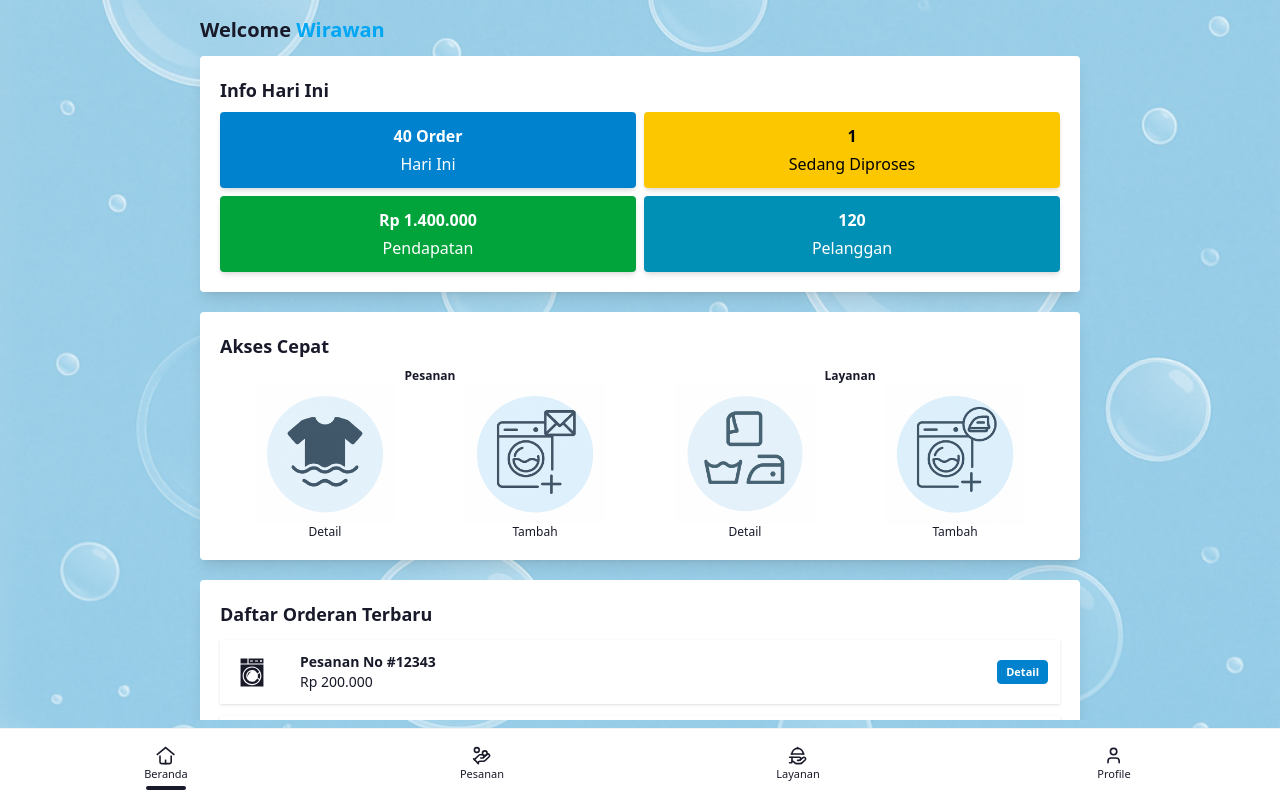
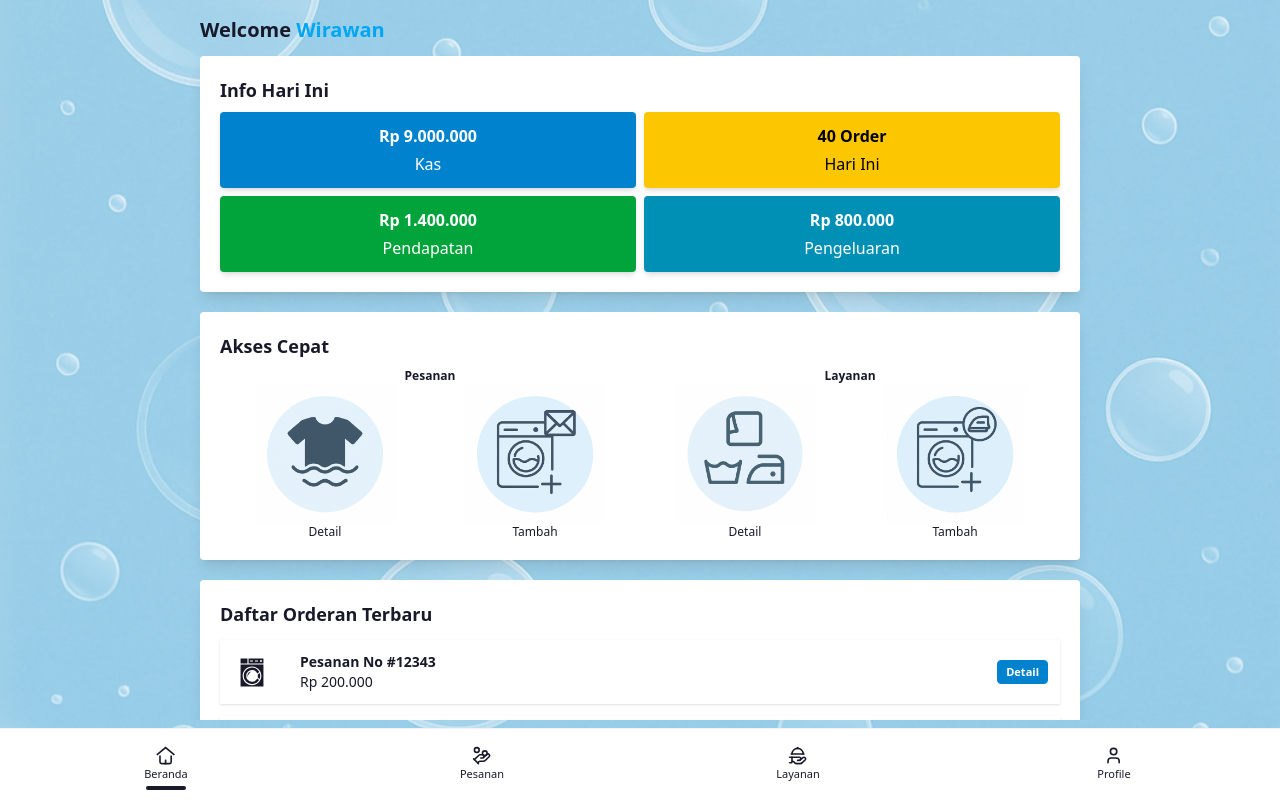
Before and after one commit to wirawanmahardika/laundry-frontend, a React (Vite) app: page / in a window 1280 px wide. Built offline with nearby package versions, Linux system fonts and the light colour scheme.

Commit message:
update: ui homepage

```diff
--- a/src/pages/Home.tsx
+++ b/src/pages/Home.tsx
@@ -27,20 +27,20 @@ export default function Home() {
       <div className="grid grid-cols-1 sm:grid-cols-2 mt-3 gap-2 w-full bg-base-100 rounded p-3 sm:p-5 shadow-lg">
         <span className="font-bold text-lg col-span-1 sm:col-span-2">Info Hari Ini</span>
         <div className="shadow-md rounded flex flex-col gap-y-1 p-3 text-center bg-primary text-primary-content">
+          <span className="font-semibold">Rp {(9000000).toLocaleString("id")}</span>
+          <span>Kas</span>
+        </div>
+        <div className="shadow-md rounded flex flex-col gap-y-1 p-3 text-center bg-warning text-warning-content">
           <span className="font-semibold">40 Order</span>
           <span>Hari Ini</span>
         </div>
-        <div className="shadow-md rounded flex flex-col gap-y-1 p-3 text-center bg-warning text-warning-content">
-          <span className="font-semibold">1</span>
-          <span>Sedang Diproses</span>
-        </div>
         <div className="shadow-md rounded flex flex-col gap-y-1 p-3 text-center bg-success text-success-content">
-          <span className="font-semibold">Rp {Number(1_400_000).toLocaleString("id")}</span>
+          <span className="font-semibold">Rp {(1_400_000).toLocaleString("id")}</span>
           <span>Pendapatan</span>
         </div>
         <div className="shadow-md rounded flex flex-col gap-y-1 p-3 text-center bg-info text-info-content">
-          <span className="font-semibold">120</span>
-          <span>Pelanggan</span>
+          <span className="font-semibold">Rp {(800_000).toLocaleString("id")}</span>
+          <span>Pengeluaran</span>
         </div>
       </div>
 
@@ -112,7 +112,7 @@ export default function Home() {
       </div>
 
       <div className="flex flex-col gap-y-3 mt-5 bg-base-100 rounded p-3 sm:p-5 shadow-lg">
-        <h2 className="font-bold text-lg">Bisnis Info</h2>
+        <h2 className="font-bold text-lg">Bisnis Info By Grafik</h2>
         <RevenueChart />
       </div>
     </div>
@@ -196,7 +196,7 @@ const RevenueChart: React.FC = () => {
 
   return (
     <div className="bg-base-100 p-2 sm:p-3 rounded-2xl w-full">
-      <h2 className="text-base sm:text-lg font-semibold mb-2 sm:mb-3">Grafik Pendapatan Bulan Ini</h2>
+      <h2 className="text-base sm:text-lg font-semibold mb-2 sm:mb-3">Grafik Pendapatan</h2>
       <div className="w-full" style={{ minHeight: 180 }}>
         <Bar data={chartData} options={options} height={180} className="text-base-content" />
       </div>
```
